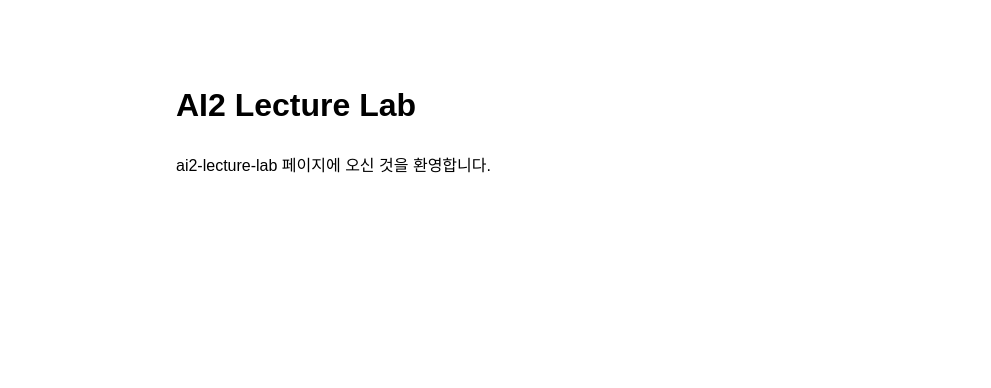
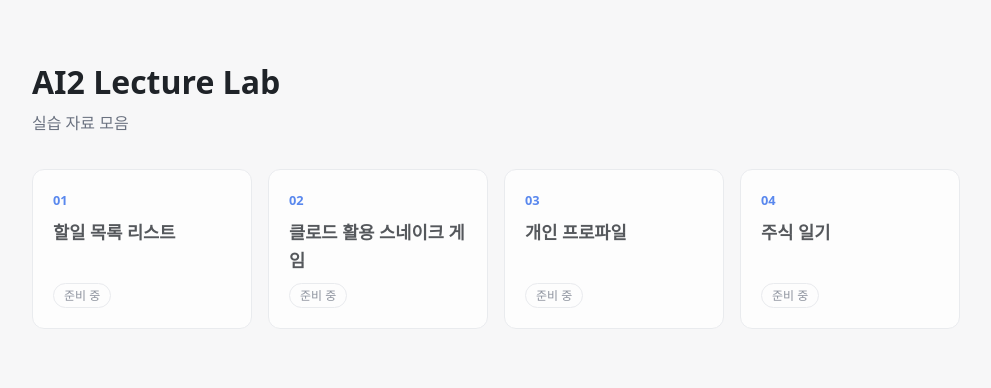
Before and after one commit to ai2-lecture-lab/ai2-lecture-lab.github.io, a plain HTML site: page index.html in a window 1280 px wide. Shown: the whole page, without its empty margins (144-1135 px from the left). Drawn offline with Linux system fonts and the light colour scheme.

Commit message:
Add card grid with 4 placeholder project links
Co-Authored-By: Claude Opus 5.5 <noreply@anthropic.com>

```diff
--- a/index.html
+++ b/index.html
@@ -5,11 +5,100 @@
   <meta name="viewport" content="width=device-width, initial-scale=1.0">
   <title>AI2 Lecture Lab</title>
   <style>
-    body { font-family: sans-serif; max-width: 640px; margin: 80px auto; padding: 0 16px; line-height: 1.6; }
+    :root {
+      --bg: #f7f7f8;
+      --card: #ffffff;
+      --text: #1f2328;
+      --muted: #6b7280;
+      --border: #e5e7eb;
+      --accent: #2563eb;
+    }
+    @media (prefers-color-scheme: dark) {
+      :root {
+        --bg: #111318;
+        --card: #1b1e25;
+        --text: #e6e8eb;
+        --muted: #9aa0a6;
+        --border: #2c313a;
+        --accent: #60a5fa;
+      }
+    }
+    * { box-sizing: border-box; }
+    body {
+      margin: 0;
+      font-family: system-ui, -apple-system, "Segoe UI", "Malgun Gothic", sans-serif;
+      background: var(--bg);
+      color: var(--text);
+      line-height: 1.6;
+    }
+    main { max-width: 960px; margin: 0 auto; padding: 56px 16px; }
+    h1 { margin: 0 0 4px; font-size: 2rem; }
+    .subtitle { margin: 0 0 32px; color: var(--muted); }
+    .grid {
+      display: grid;
+      grid-template-columns: repeat(auto-fill, minmax(200px, 1fr));
+      gap: 16px;
+    }
+    .card {
+      display: flex;
+      flex-direction: column;
+      gap: 8px;
+      padding: 20px;
+      background: var(--card);
+      border: 1px solid var(--border);
+      border-radius: 12px;
+      color: inherit;
+      text-decoration: none;
+      transition: transform .15s, border-color .15s;
+    }
+    .card:hover { transform: translateY(-2px); border-color: var(--accent); }
+    .card .num { font-size: .8rem; font-weight: 600; color: var(--accent); }
+    .card h2 { margin: 0; font-size: 1.1rem; }
+    .card .status {
+      margin-top: auto;
+      align-self: flex-start;
+      font-size: .75rem;
+      padding: 2px 10px;
+      border-radius: 999px;
+      border: 1px solid var(--border);
+      color: var(--muted);
+    }
+    .card.disabled { cursor: not-allowed; opacity: .75; }
   </style>
 </head>
 <body>
-  <h1>AI2 Lecture Lab</h1>
-  <p>ai2-lecture-lab 페이지에 오신 것을 환영합니다.</p>
+  <main>
+    <h1>AI2 Lecture Lab</h1>
+    <p class="subtitle">실습 자료 모음</p>
+
+    <section class="grid">
+      <!-- 링크 연결 시: href="#" 를 실제 주소로 바꾸고 class="disabled", aria-disabled 제거 -->
+      <a class="card disabled" href="#" aria-disabled="true">
+        <span class="num">01</span>
+        <h2>할일 목록 리스트</h2>
+        <span class="status">준비 중</span>
+      </a>
+      <a class="card disabled" href="#" aria-disabled="true">
+        <span class="num">02</span>
+        <h2>클로드 활용 스네이크 게임</h2>
+        <span class="status">준비 중</span>
+      </a>
+      <a class="card disabled" href="#" aria-disabled="true">
+        <span class="num">03</span>
+        <h2>개인 프로파일</h2>
+        <span class="status">준비 중</span>
+      </a>
+      <a class="card disabled" href="#" aria-disabled="true">
+        <span class="num">04</span>
+        <h2>주식 일기</h2>
+        <span class="status">준비 중</span>
+      </a>
+    </section>
+  </main>
+  <script>
+    document.querySelectorAll('.card.disabled').forEach(function (el) {
+      el.addEventListener('click', function (e) { e.preventDefault(); });
+    });
+  </script>
 </body>
 </html>
```
